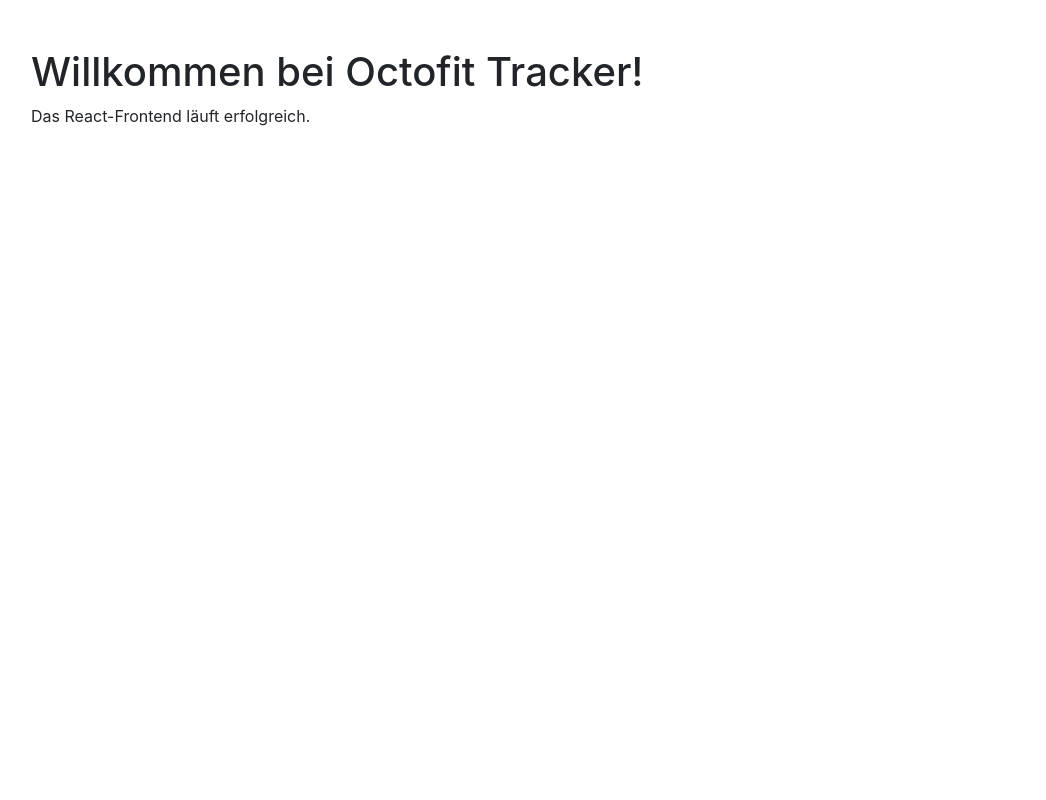
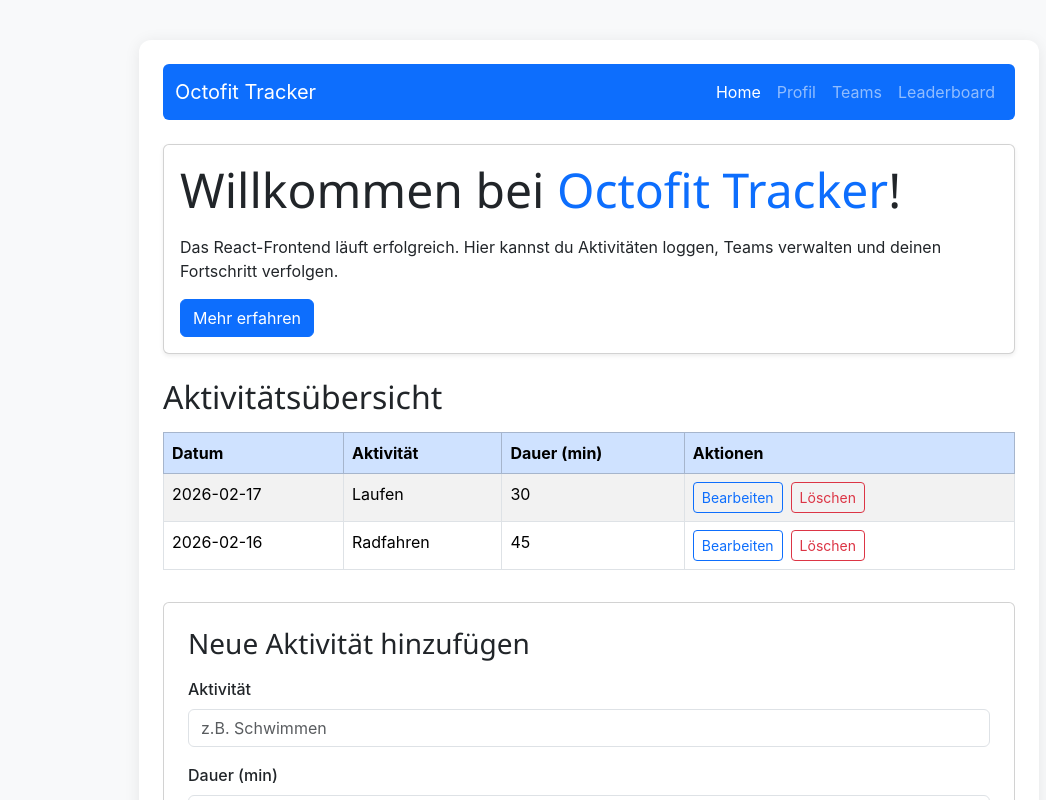
Before and after one commit to jeka1203/skills-build-applications-w-copilot-agent-mode, a React (Create React App) app in the folder octofit-tracker/frontend/app/: page / in a window 1280 px wide. Shown: the top 800 px of the page, without its empty margins (51-1097 px from the left). Built offline with nearby package versions, Linux system fonts and the light colour scheme.

Commit message:
Füge Bootstrap-Styling und grundlegende Layout-Struktur für das Octofit Tracker-Frontend hinzu

```diff
--- /dev/null
+++ b/octofit-tracker/frontend/app/src/App.css
@@ -0,0 +1,42 @@
+/* App.css */
+body {
+  background-color: #f8f9fa;
+}
+
+.app-container {
+  max-width: 900px;
+  margin: 40px auto;
+  padding: 24px;
+  background: #fff;
+  border-radius: 12px;
+  box-shadow: 0 2px 16px rgba(0,0,0,0.08);
+}
+
+h1, h2, h3, h4, h5, h6 {
+  font-family: 'Segoe UI', Arial, sans-serif;
+  margin-bottom: 24px;
+}
+
+.table {
+  margin-bottom: 32px;
+}
+
+.btn {
+  margin-right: 8px;
+}
+
+.card {
+  margin-bottom: 24px;
+}
+
+.navbar {
+  margin-bottom: 32px;
+}
+
+.form-label {
+  font-weight: 500;
+}
+
+.modal-content {
+  border-radius: 10px;
+}
--- a/octofit-tracker/frontend/app/src/App.js
+++ b/octofit-tracker/frontend/app/src/App.js
@@ -1,10 +1,115 @@
 import React from 'react';
+import 'bootstrap/dist/css/bootstrap.min.css';
+import './App.css';
 
 function App() {
   return (
-    <div className="container mt-5">
-      <h1>Willkommen bei Octofit Tracker!</h1>
-      <p>Das React-Frontend läuft erfolgreich.</p>
+    <div className="app-container">
+      {/* Navigation */}
+      <nav className="navbar navbar-expand-lg navbar-dark bg-primary mb-4 rounded">
+        <div className="container-fluid">
+          <a className="navbar-brand" href="#">Octofit Tracker</a>
+          <button className="navbar-toggler" type="button" data-bs-toggle="collapse" data-bs-target="#navbarNav" aria-controls="navbarNav" aria-expanded="false" aria-label="Toggle navigation">
+            <span className="navbar-toggler-icon"></span>
+          </button>
+          <div className="collapse navbar-collapse" id="navbarNav">
+            <ul className="navbar-nav ms-auto">
+              <li className="nav-item">
+                <a className="nav-link active" aria-current="page" href="#">Home</a>
+              </li>
+              <li className="nav-item">
+                <a className="nav-link" href="#">Profil</a>
+              </li>
+              <li className="nav-item">
+                <a className="nav-link" href="#">Teams</a>
+              </li>
+              <li className="nav-item">
+                <a className="nav-link" href="#">Leaderboard</a>
+              </li>
+            </ul>
+          </div>
+        </div>
+      </nav>
+
+      {/* Begrüßungskarte */}
+      <div className="card shadow-sm mb-4">
+        <div className="card-body">
+          <h1 className="card-title display-5 mb-3">Willkommen bei <span className="text-primary">Octofit Tracker</span>!</h1>
+          <p className="card-text">Das React-Frontend läuft erfolgreich. Hier kannst du Aktivitäten loggen, Teams verwalten und deinen Fortschritt verfolgen.</p>
+          <a href="#" className="btn btn-primary">Mehr erfahren</a>
+        </div>
+      </div>
+
+      {/* Beispiel-Tabelle */}
+      <h2 className="mb-3">Aktivitätsübersicht</h2>
+      <table className="table table-striped table-bordered">
+        <thead className="table-primary">
+          <tr>
+            <th>Datum</th>
+            <th>Aktivität</th>
+            <th>Dauer (min)</th>
+            <th>Aktionen</th>
+          </tr>
+        </thead>
+        <tbody>
+          <tr>
+            <td>2026-02-17</td>
+            <td>Laufen</td>
+            <td>30</td>
+            <td>
+              <button className="btn btn-sm btn-outline-primary">Bearbeiten</button>
+              <button className="btn btn-sm btn-outline-danger">Löschen</button>
+            </td>
+          </tr>
+          <tr>
+            <td>2026-02-16</td>
+            <td>Radfahren</td>
+            <td>45</td>
+            <td>
+              <button className="btn btn-sm btn-outline-primary">Bearbeiten</button>
+              <button className="btn btn-sm btn-outline-danger">Löschen</button>
+            </td>
+          </tr>
+        </tbody>
+      </table>
+
+      {/* Beispiel-Formular */}
+      <div className="card p-4 mb-4">
+        <h3 className="mb-3">Neue Aktivität hinzufügen</h3>
+        <form>
+          <div className="mb-3">
+            <label htmlFor="activityType" className="form-label">Aktivität</label>
+            <input type="text" className="form-control" id="activityType" placeholder="z.B. Schwimmen" />
+          </div>
+          <div className="mb-3">
+            <label htmlFor="duration" className="form-label">Dauer (min)</label>
+            <input type="number" className="form-control" id="duration" placeholder="z.B. 60" />
+          </div>
+          <button type="submit" className="btn btn-success">Hinzufügen</button>
+        </form>
+      </div>
+
+      {/* Beispiel-Link */}
+      <a href="#" className="btn btn-link">Zurück zur Übersicht</a>
+
+      {/* Beispiel-Modal (Bootstrap 5) */}
+      <div className="modal fade" id="exampleModal" tabIndex="-1" aria-labelledby="exampleModalLabel" aria-hidden="true">
+        <div className="modal-dialog">
+          <div className="modal-content">
+            <div className="modal-header">
+              <h5 className="modal-title" id="exampleModalLabel">Beispiel-Modal</h5>
+              <button type="button" className="btn-close" data-bs-dismiss="modal" aria-label="Close"></button>
+            </div>
+            <div className="modal-body">
+              Dies ist ein Beispiel für ein Bootstrap-Modal.
+            </div>
+            <div className="modal-footer">
+              <button type="button" className="btn btn-secondary" data-bs-dismiss="modal">Schließen</button>
+              <button type="button" className="btn btn-primary">Speichern</button>
+            </div>
+          </div>
+        </div>
+      </div>
     </div>
   );
 }
```
